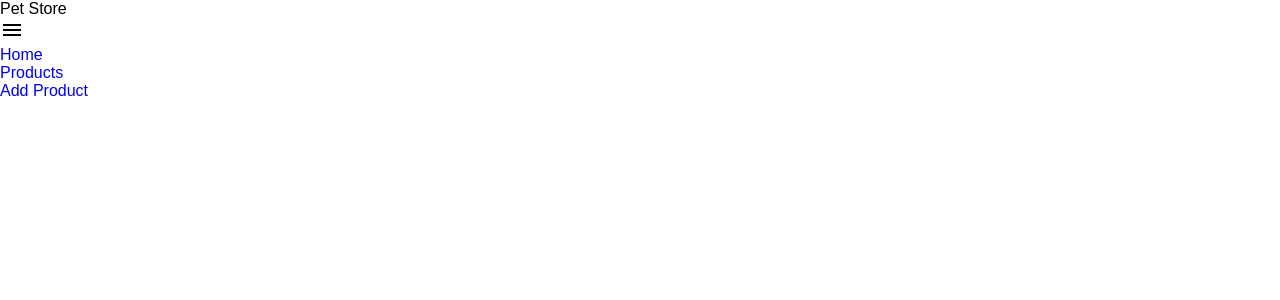
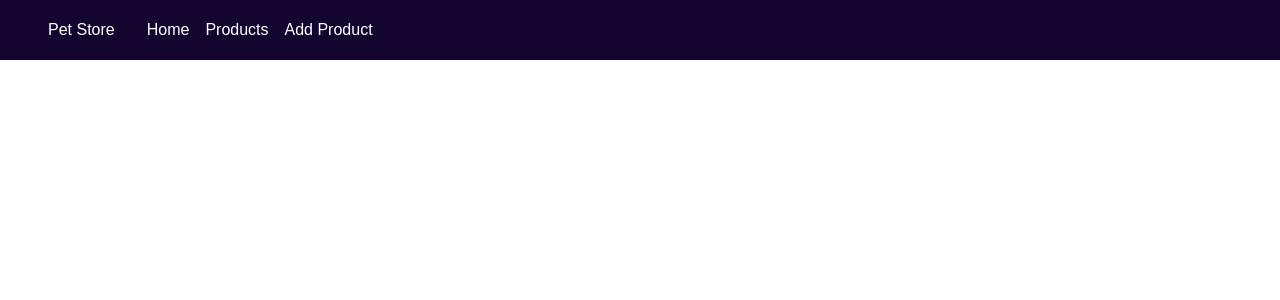
Before and after one commit to AleksandrPolishchuk/PetStoreApp, a React (Create React App) app in the folder frontend/: page / in a window 1280 px wide. Shown: the top 300 px of the page. Built offline with nearby package versions, Linux system fonts and the light colour scheme.

Commit message:
add navbar style

```diff
--- a/frontend/src/components/navbar/Navbar.tsx
+++ b/frontend/src/components/navbar/Navbar.tsx
@@ -5,12 +5,12 @@ import { Link } from "react-router-dom";
 
 const Navbar = () => {
   return (
-    <div>
+    <div className="navbar">
       <div className="brand">Pet Store</div>
       <div className="hamburger">
         <Menu />
       </div>
-      <div className="menu"></div>
+      <div className="menu">
         <ul>
           <li>
             <Link to="/">Home</Link>
@@ -23,6 +23,7 @@ const Navbar = () => {
           </li>
         </ul>
       </div>
+    </div>
   );
 };
 
--- a/frontend/src/components/navbar/navbar.scss
+++ b/frontend/src/components/navbar/navbar.scss
@@ -0,0 +1,34 @@
+@import "../../mixins";
+
+.navbar {
+  width: 100%;
+  height: 60px;
+  background-color: rgb(20, 4, 48);
+  color: #fff;
+  padding: 0 3rem;
+  @include d-flex(row, space-between, center);
+
+  .brand {
+    color: #fff;
+  }
+
+  .hamburger {
+    display: none;
+  }
+
+  .menu {
+    flex: 1;
+    margin-left: 2rem;
+
+    ul {
+      @include d-flex(row, flex-start, center);
+      gap: 1rem;
+
+      li {
+        a {
+          color: #fff;
+        }
+      }
+    }
+  }
+}
```
Lines whose indentation alone changed are shown as unchanged.
